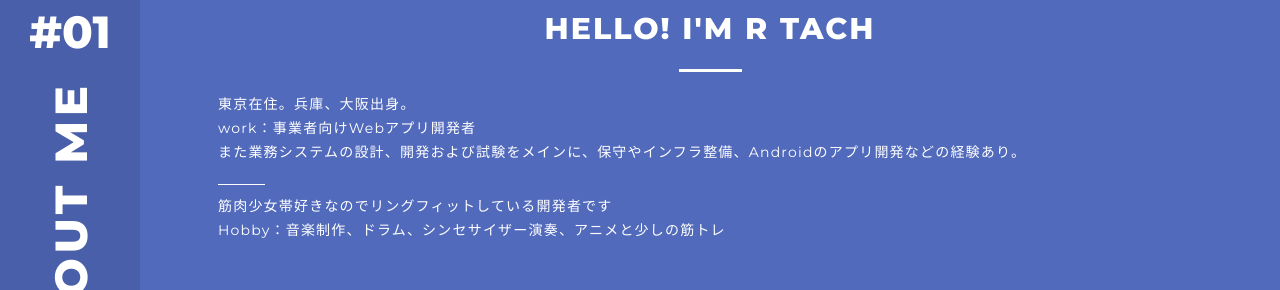
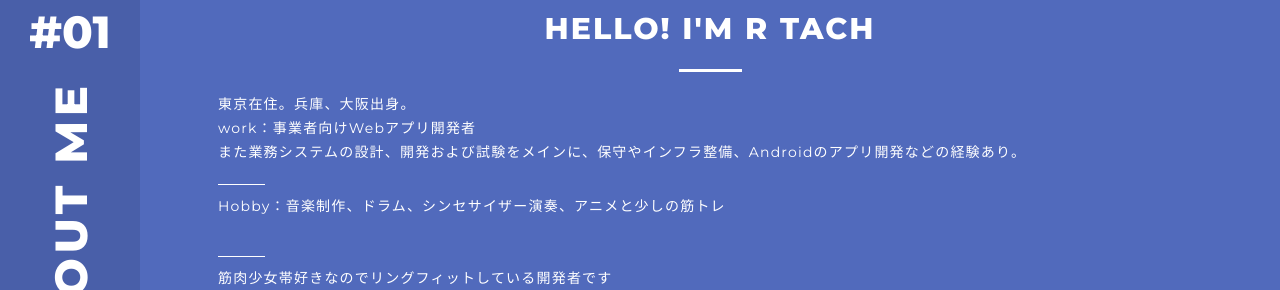
Before and after one commit to R-T-job/letter_sample, a plain HTML site: page index.html in a window 1280 px wide. Shown: the part 901-1191 px from the top of the page. Drawn offline with Linux system fonts and the light colour scheme; a web font is replaced by a local one.

Commit message:
少し追加

```diff
--- a/index.html
+++ b/index.html
@@ -98,8 +98,10 @@
                                 また業務システムの設計、開発および試験をメインに、保守やインフラ整備、Androidのアプリ開発などの経験あり。<br>
                             </p>
                             <p class="ml-5 mb-5 wow fadeInUp text-left intro-hobby-line">
-                                筋肉少女帯好きなのでリングフィットしている開発者です<br>
                                 Hobby：音楽制作、ドラム、シンセサイザー演奏、アニメと少しの筋トレ
+                            </p>
+                            <p class="ml-5 mb-5 wow fadeInUp text-left intro-hobby-line">
+                                筋肉少女帯好きなのでリングフィットしている開発者です
                             </p>
                          </div>
 
```
